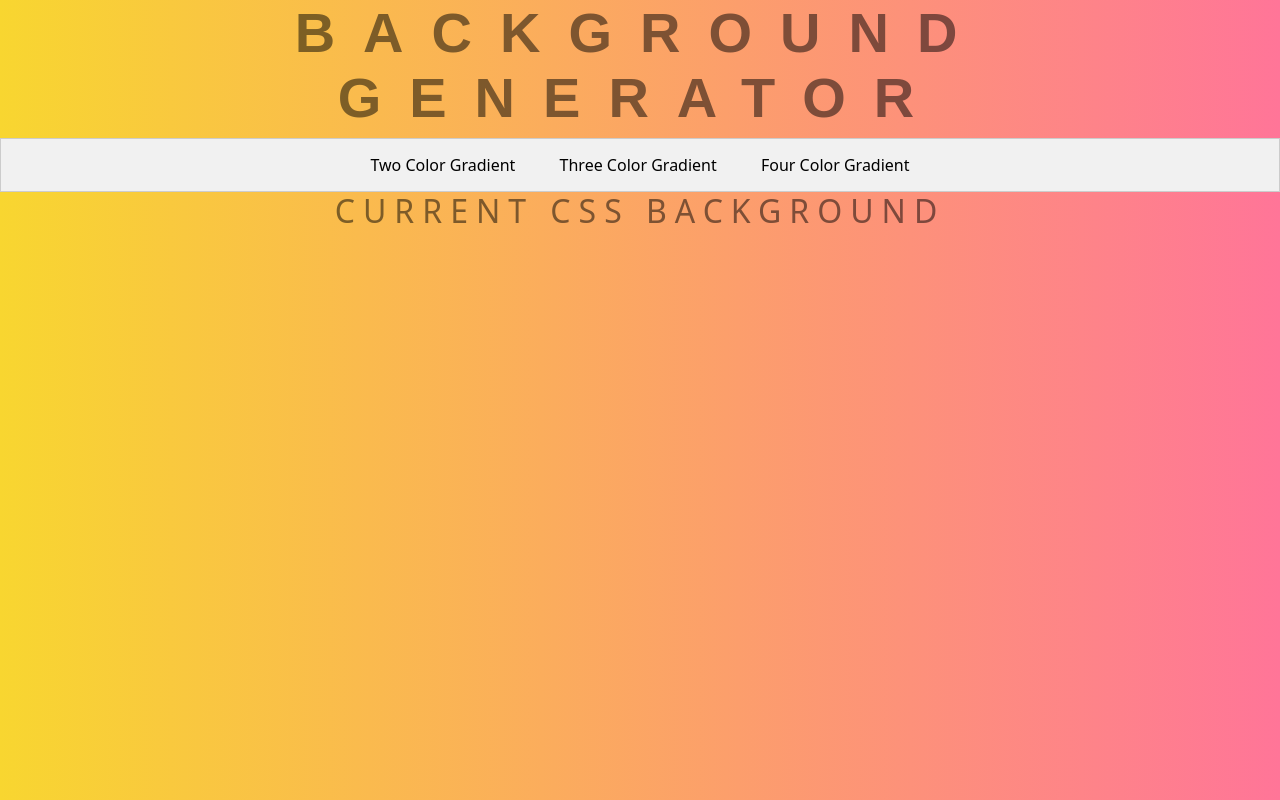
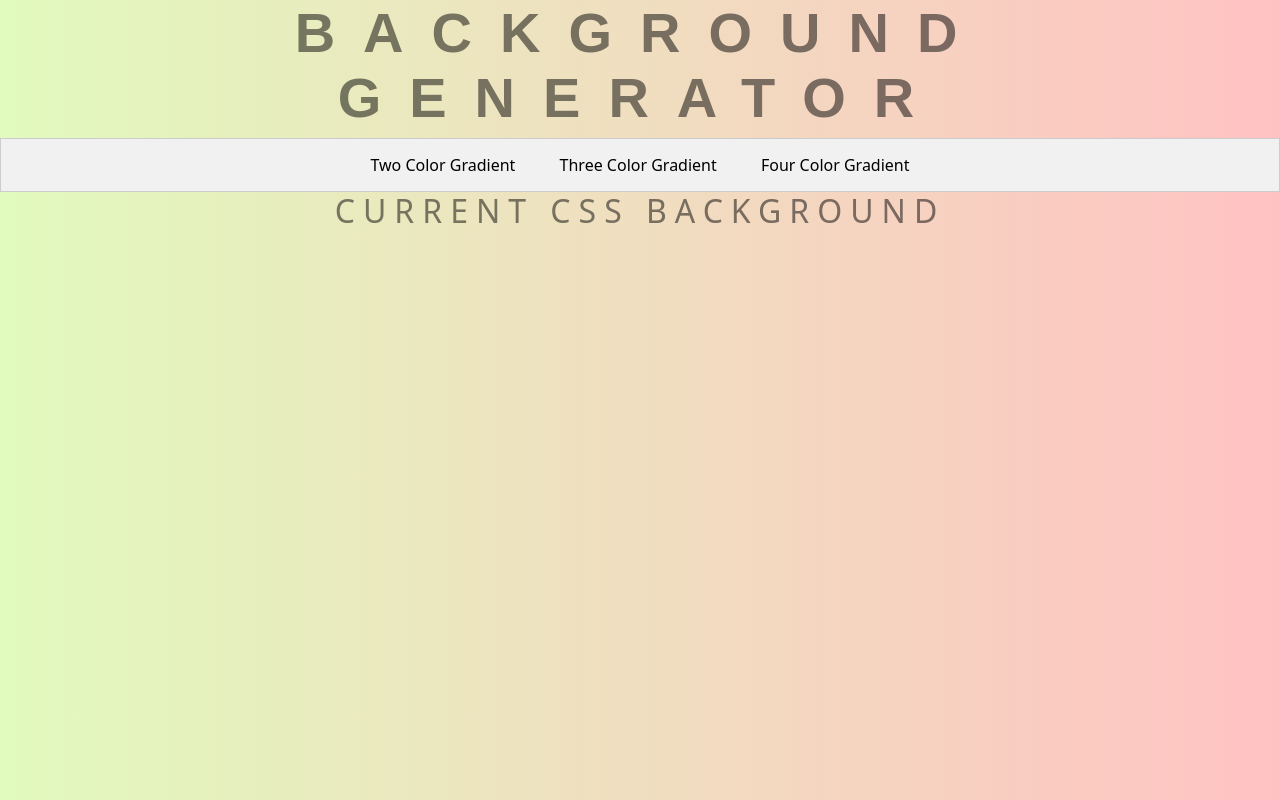
Before and after one commit to Mr-Fennie/GBG, a plain HTML site: page index.html in a window 1280 px wide. Drawn offline with nearby package versions, Linux system fonts and the light colour scheme.

Commit message:
updated color in .css

```diff
--- a/style.css
+++ b/style.css
@@ -1,12 +1,12 @@
 body {
 	font: 'Raleway', sans-serif;
-    color: rgba(0,0,0,.5);
-    text-align: center;
-    text-transform: uppercase;
-    letter-spacing: .5em;
-    top: 15%;
-		background: linear-gradient(to right, rgb(248, 214, 48), rgb(255, 117, 152));
-	/* background: linear-gradient(to right, red , yellow); /* Standard syntax */
+    	color: rgba(0,0,0,.5);
+    	text-align: center;
+    	text-transform: uppercase;
+    	letter-spacing: .5em;
+   	top: 15%;
+/* 	background: linear-gradient(to right, rgb(248, 214, 48), rgb(255, 117, 152)); */
+	background: linear-gradient(to right, rgb(225, 250, 189), rgb(255, 194, 194)); /* Standard syntax */
 
 }
 
```
